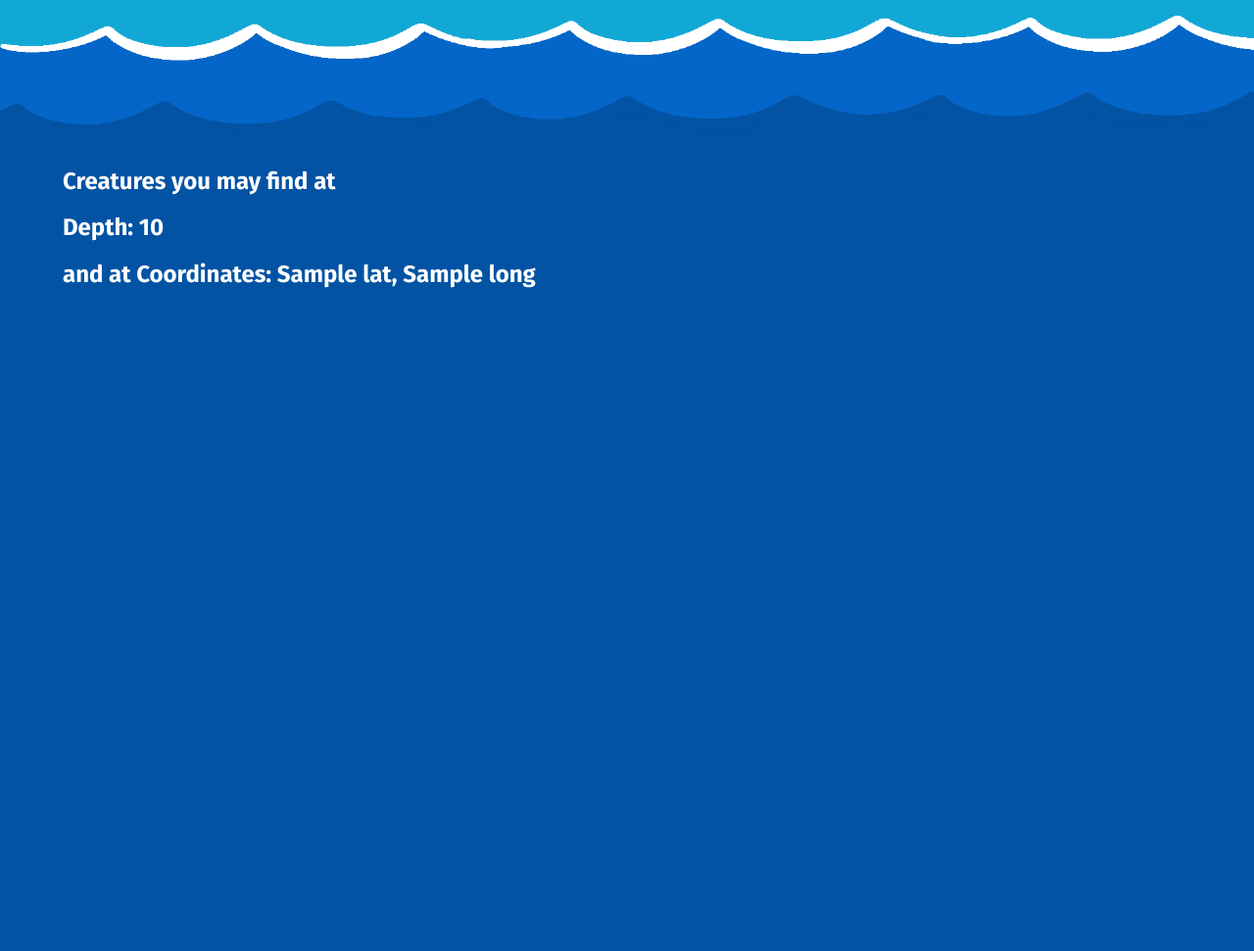
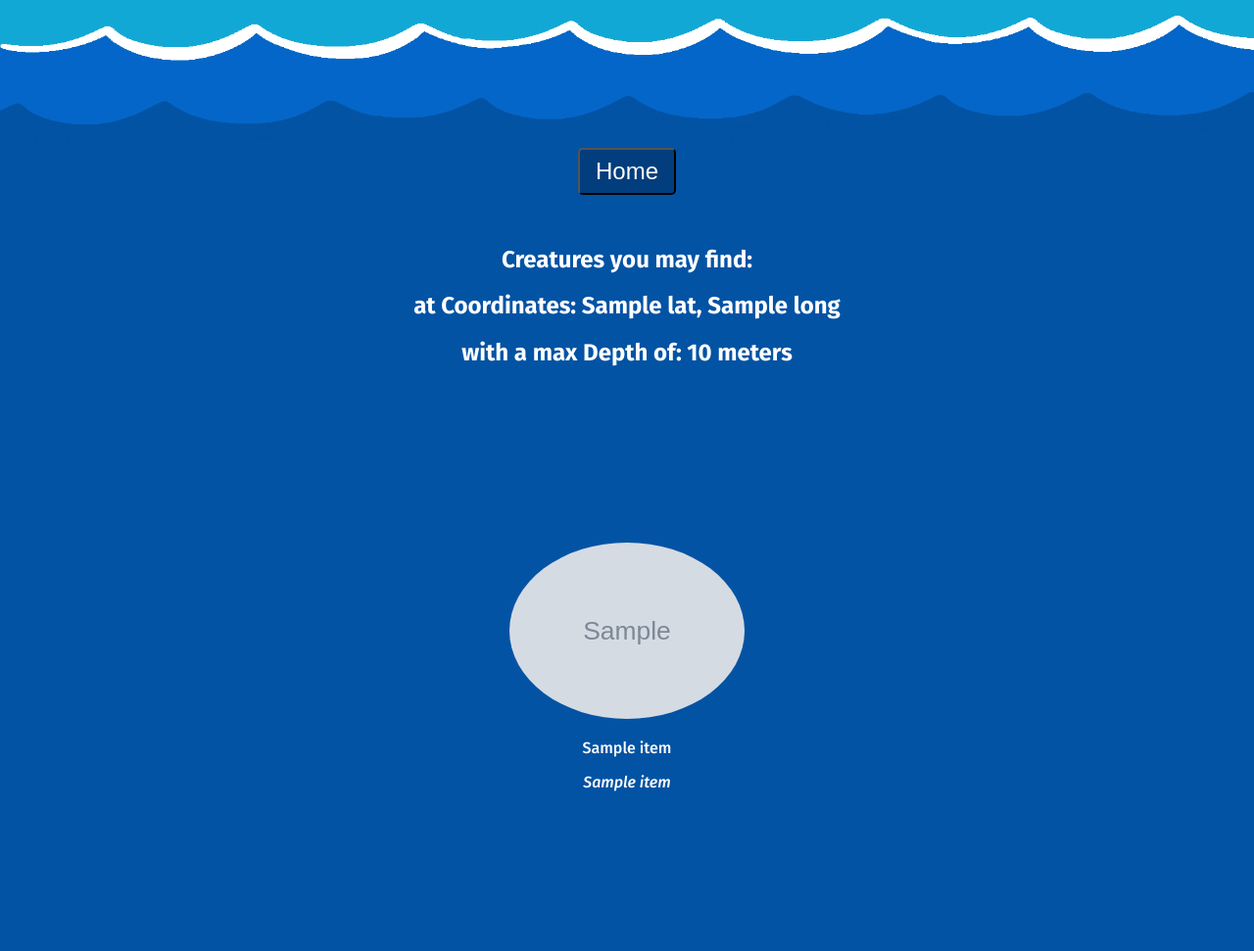
Before and after one commit to eccortes4/FullyHacks-2026, a Flask app: template templates/divedeeper.html in a window 1280 px wide. Shown: the whole page at 98% size. After the commit the page ends 808 px from the top, so only its background shows below. Run offline with Flask 3, Linux system fonts and the light colour scheme; the template is opened without the code that fills it: most values are stand-ins (such as "Sample title", 1, 10 or a date in 2020); grey boxes marked "Sample" are stand-in pictures; parts of the project's set-up code (start-up, migrations or seed data) failed here and were passed over.

Commit message:
finished dive page

```diff
--- a/main.py
+++ b/main.py
@@ -1,4 +1,5 @@
 from flask import Flask, render_template, request
+import helper
 
 app = Flask("__name__")
 
@@ -16,7 +17,8 @@ def dive():
     lat = float(request.args.get("lat"))
     long = float(request.args.get("long"))
     depth = int(request.args.get("depth"))
-    creatures = []
+    creatures = helper.globalCoordToAnimalInfoDict(lat=lat, long=long)
+    creatures.sort(key=lambda creature:creature['depth'])
 
     return render_template("divedeeper.html", lat=lat, long=long, dep=depth, creatures=creatures)
 
--- a/static/styles.css
+++ b/static/styles.css
@@ -100,7 +100,7 @@ body, html {
     margin: 2rem;
 }
 
-.about-section button {
+.about-section button, .dd-main button {
     padding: 0.5rem 1rem;
     font-size: x-large;
     background-color: var(--button-bg);
@@ -168,11 +168,15 @@ body, html {
     background-color: var(--dd-bg);
 }
 
-.dd-main h1 {
-    text-align: left;
-    padding-left: 4rem;
-}
-
 .dd-creatures {
     padding: 5rem;
 }
+
+.creature {
+    margin: 5rem;
+}
+
+.creature img {
+    border-radius: 50%;
+    width: 15rem;
+}
--- a/templates/divedeeper.html
+++ b/templates/divedeeper.html
@@ -15,13 +15,16 @@
     <main class="dd-page">
       <img src="{{url_for('static', filename='explorso_dive.png')}}" id="dd-dive-img">
       <section class="dd-main">
-            <h1>Creatures you may find at</h1>
-            <h1 id="dd-depth">Depth: <b>{{ dep }}</b></h1>
-            <h1 id="dd-coords">and at Coordinates: <b>{{ lat }}, {{ long }}</b></h1>
+            <a href="{{ url_for('index') }}"><button>Home</button></a>
+            <h1>Creatures you may find:</h1>
+            <h1 id="dd-coords">at Coordinates: <b>{{ lat }}, {{ long }}</b></h1>
+            <h1 id="dd-depth">with a max Depth of: <b>{{ dep }} meters</b></h1>
         <section class="dd-creatures">
             {% for item in creatures %}
                 <div class="creature">
-                    <!-- <img src="{{item[image_url]}}"> -->
+                    <img src="{{item['image_url']}}">
+                    <p>{{item['name']}}</p>
+                    <p><i>{{item['scientific_name']}}</i></p>
                 </div>
             {% endfor %}
         </section>
```
Also changed, not shown: data.json (+7 -7 lines), helper.py (+2 -6 lines).
